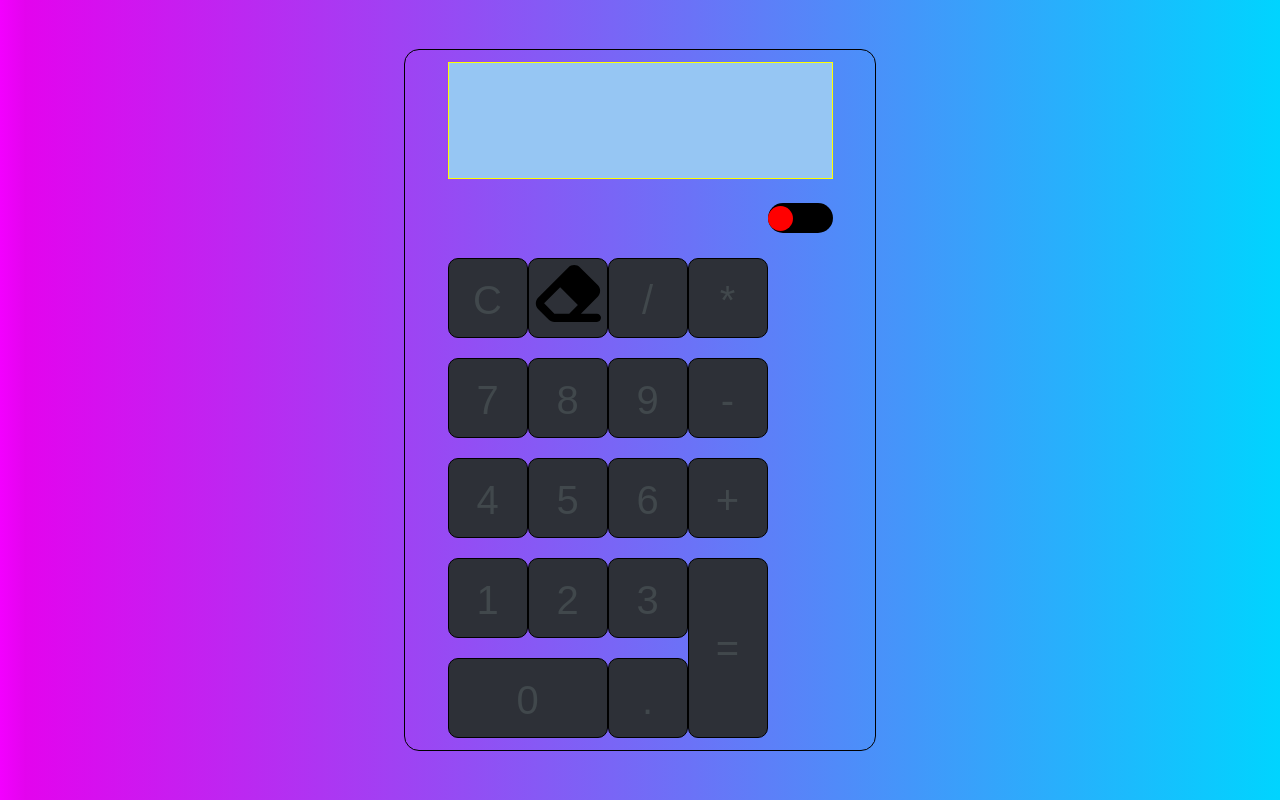
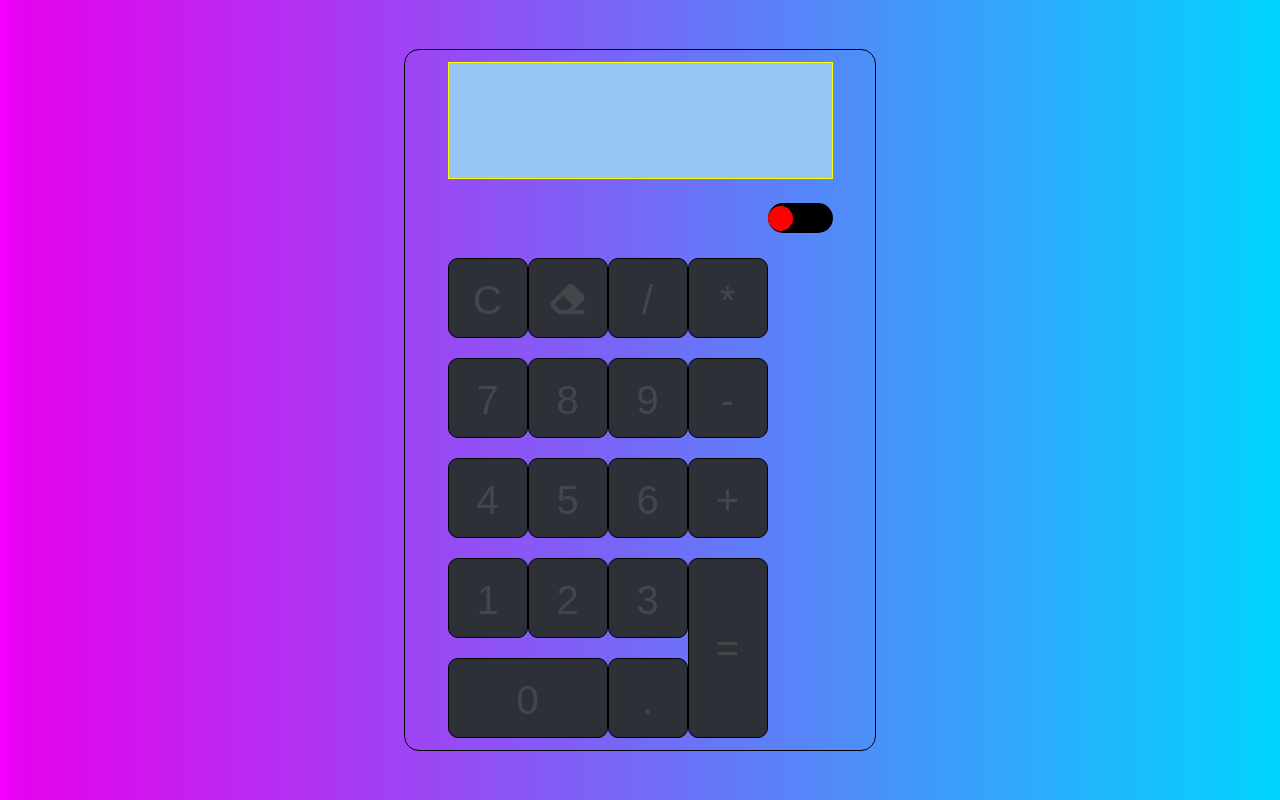
Before and after one commit to yasinkarax/Calculator, a plain HTML site: page index.html in a window 1280 px wide. Drawn offline with Linux system fonts and the light colour scheme.

Commit message:
Update index.html

```diff
--- a/index.html
+++ b/index.html
@@ -5,6 +5,8 @@
     <meta http-equiv="X-UA-Compatible" content="IE=edge">
     <meta name="viewport" content="width=device-width, initial-scale=1.0">
     <link rel="stylesheet" href="main.css">
+    <!--font awesome-->
+    <script src="https://kit.fontawesome.com/09efd82324.js" crossorigin="anonymous"></script>
     <!-- JavaScript -->
     <script src="main.js"></script>
     <title>JavaScript Calculator Project</title>
@@ -23,7 +25,7 @@
         <div class="buttons">
             <button class="clear"  id="clear">C</button>
             <button class="del" id="del">
-                    <svg xmlns="http://www.w3.org/2000/svg" viewBox="0 0 512 512"><!--! Font Awesome Pro 6.0.0 by @fontawesome - https://fontawesome.com License - https://fontawesome.com/license (Commercial License) Copyright 2022 Fonticons, Inc. --><path d="M480 416C497.7 416 512 430.3 512 448C512 465.7 497.7 480 480 480H150.6C133.7 480 117.4 473.3 105.4 461.3L25.37 381.3C.3786 356.3 .3786 315.7 25.37 290.7L258.7 57.37C283.7 32.38 324.3 32.38 349.3 57.37L486.6 194.7C511.6 219.7 511.6 260.3 486.6 285.3L355.9 416H480zM265.4 416L332.7 348.7L195.3 211.3L70.63 336L150.6 416L265.4 416z"/></svg>
+                <i class="fas fa-eraser"></i>
             </button>
             <button id="div" class="div math-symbol">/</button>
             <button id="multi" class="multi math-symbol">*</button>
```
